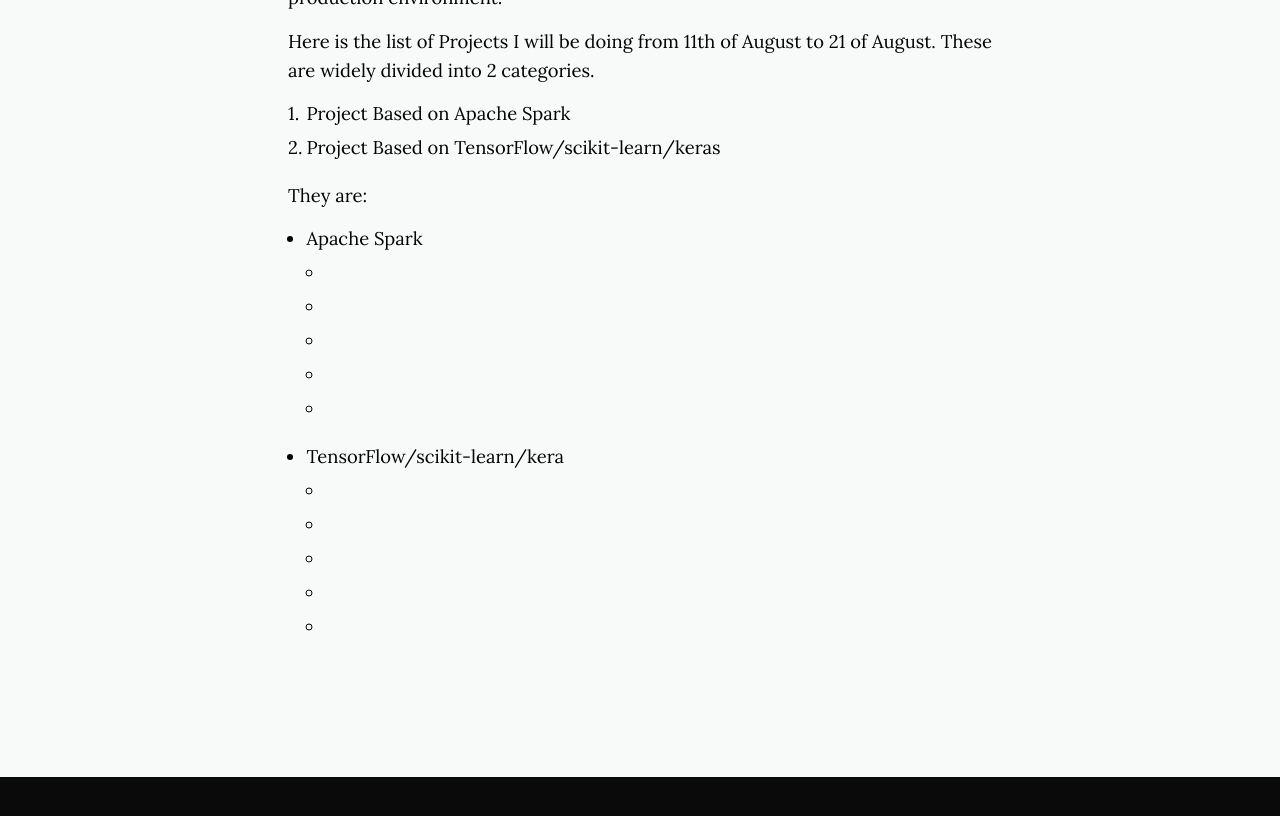
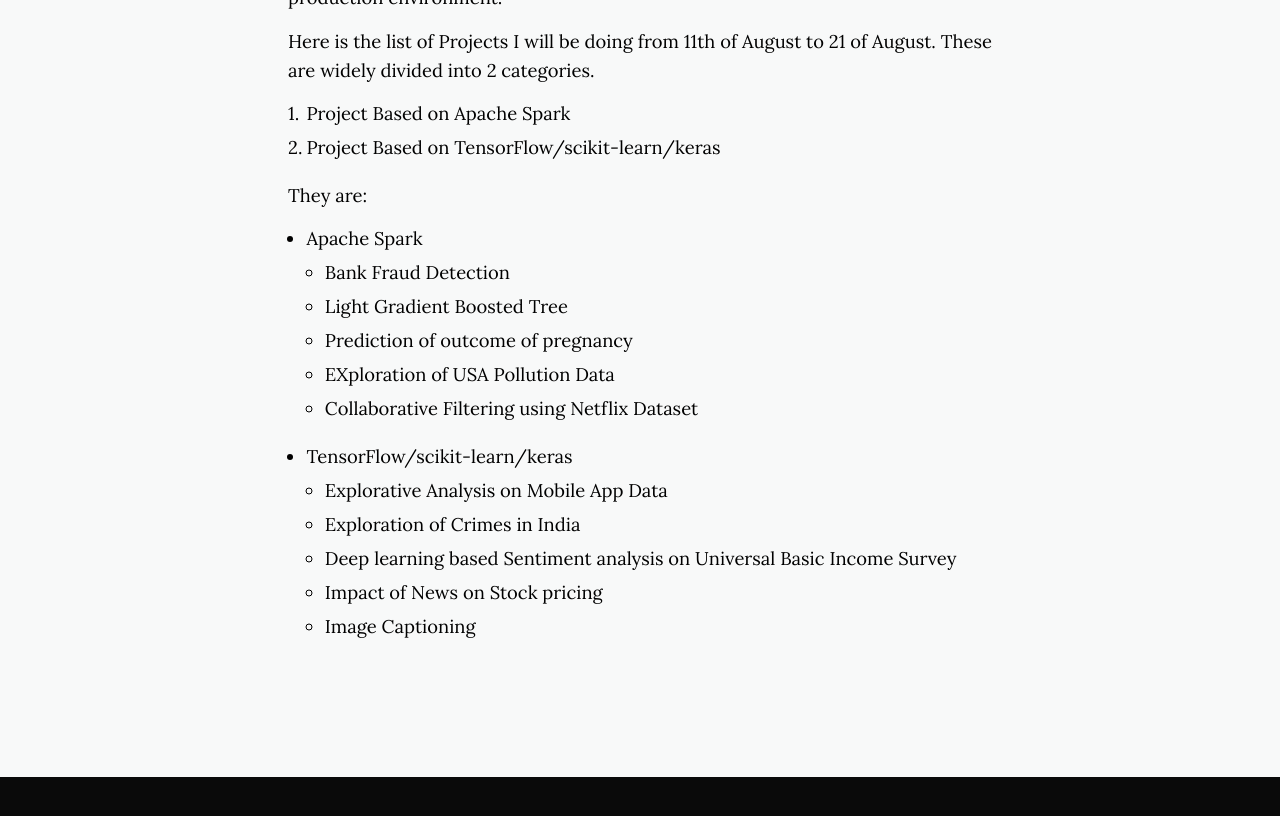
Before and after one commit to daftengineer/daftengineer.github.io, a Jekyll site: the page built from _posts/2018-08-07-ml-challange.markdown, in a window 1280 px wide and 900 px high, scrolled down 942 px. Shown: the top 816 px of the window. Built offline with Jekyll 4.4.1, drawn with Linux system fonts in a browser that asks for light colours; nearby versions of some CDN libraries.

Commit message:
Update 2018-08-07-ml-challange.markdown

```diff
--- a/_posts/2018-08-07-ml-challange.markdown
+++ b/_posts/2018-08-07-ml-challange.markdown
@@ -20,19 +20,19 @@
 <ul>
         <li>Apache Spark</li>
            <ul>
-              <li></li>
-              <li></li>
-              <li></li>
-              <li></li>
-              <li></li>
+              <li>Bank Fraud Detection</li>
+              <li>Light Gradient Boosted Tree</li>
+              <li>Prediction of outcome of pregnancy</li>
+              <li>EXploration of USA Pollution Data</li>
+              <li>Collaborative Filtering using Netflix Dataset</li>
           </ul>
-        <li>TensorFlow/scikit-learn/kera</li>
+        <li>TensorFlow/scikit-learn/keras</li>
           <ul>
-              <li></li>
-              <li></li>
-              <li></li>
-              <li></li>
-              <li></li>
+              <li>Explorative Analysis on Mobile App Data</li>
+              <li>Exploration of Crimes in India</li>
+              <li>Deep learning based Sentiment analysis on Universal Basic Income Survey</li>
+              <li>Impact of News on Stock pricing</li>
+              <li>Image Captioning</li>
           </ul>
     </ul>
 
```
